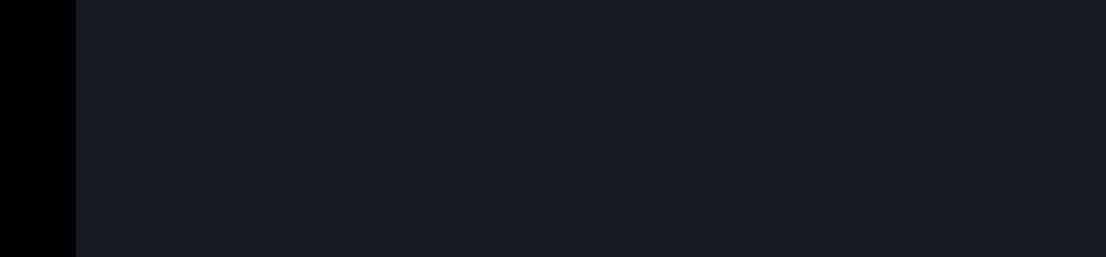
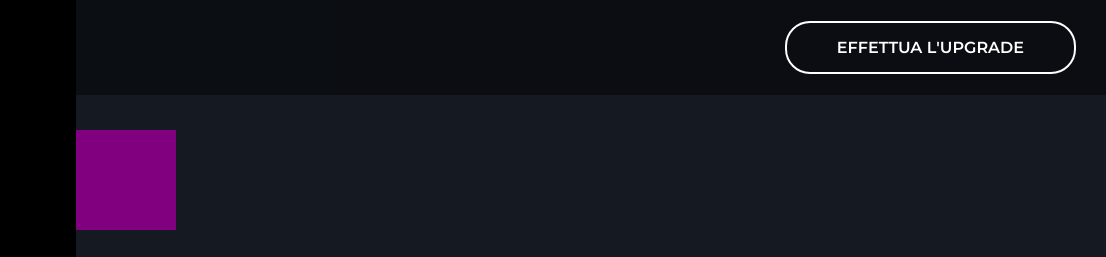
Before and after one commit to EugeniuPeruzzi/html-css-spotifyweb, a plain HTML site: page index.html in a window 1280 px wide. Shown: the top 257 px of the page, 174-1280 px from the left. Drawn offline with Linux system fonts and the light colour scheme.

Commit message:
done header and changed button to anchor

```diff
--- a/css/style.css
+++ b/css/style.css
@@ -29,6 +29,34 @@ ul, li{
     display: block;
     list-style-type: none;
     font-weight: 700;
+}
+/* =========== header ===========  */
+.jumbotron-header{
+    width: 100%;
+    height: 95px;
+    background-color: rgba(0, 0, 0, 0.445);
+    position: fixed;
+    z-index: 98;
+    display: flex;
+    justify-content: flex-end;
+    align-items: center;
+}
+
+.btn{
+    text-transform: uppercase;
+    background-color: transparent;
+    font-size: 1rem;
+    color: #fff;
+    font-weight: 600;
+}
+
+.button{
+    margin-right: 30px;
+    text-align: center;
+    color: #fff;
+    padding: 15px 50px;
+    border: 2px solid #fff;
+    border-radius: 25px;
 }
 /* =========== main =========== */
 /* =========== navi side bar =========== */
@@ -186,11 +214,13 @@ hr{
 /* =========== END navi side bar =========== */
 /* =========== main part in col 70 =========== */
 .container-col-70{
+    padding-top: 130px;
     background-color: #141922;
     height: 100vh;
     width: calc(100% - 250px);
     margin-left: 250px;
 }
+
 
 /* =========== footer navi bar =========== */
 .navi-bottombar{
@@ -442,3 +472,10 @@ hr{
     display: none;
 }
 /* =========== END footer navi bar =========== */
+
+
+.c{
+    background-color: purple;
+    height: 100px;
+    width: 100px;
+}
--- a/index.html
+++ b/index.html
@@ -14,7 +14,11 @@
 <body>
     <!-- =========== header ===========  -->
     <header>
-
+        <div class="jumbotron-header">
+            <div class="button">
+                <a class="btn" href="#">effettua l'upgrade</a>
+            </div>
+        </div>
     </header>
 
     <!-- =========== main ===========  -->
@@ -84,7 +88,9 @@
                     <div class="container-col-70">
                         <div class="row-main-col-07">
                             <div class="col-main">
+                                <div class="c">
 
+                                </div>
                             </div>
                         </div>
                     </div>
```
